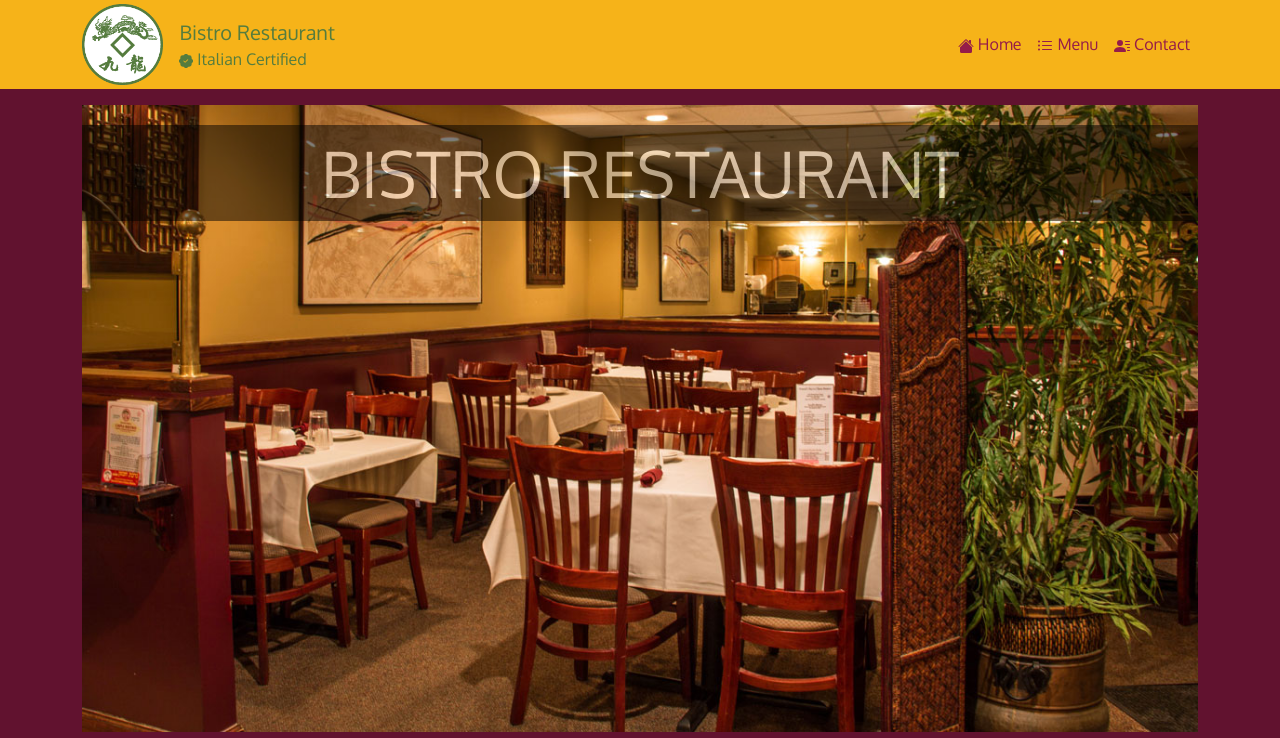
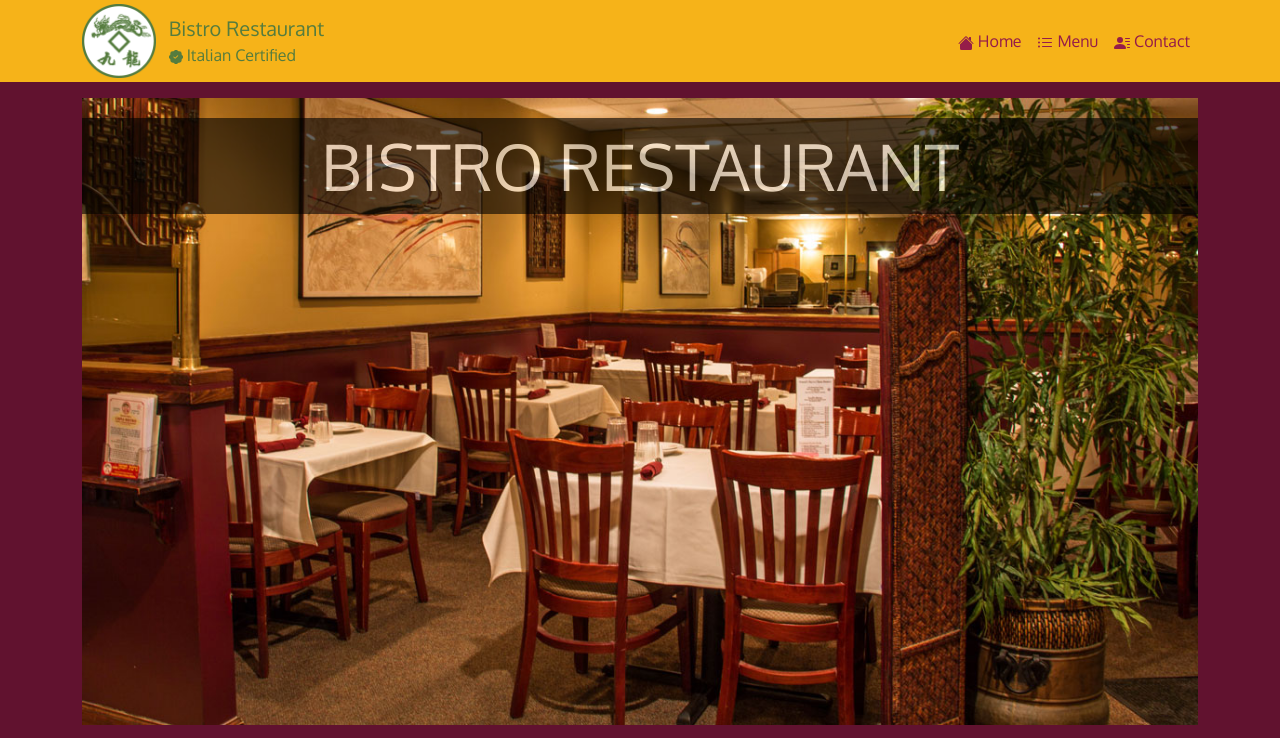
Before and after one commit to saeidataee/Coursera, a plain HTML site: page restaurant/index.html in a window 1280 px wide. Shown: the top 738 px of the page. Drawn offline with Linux system fonts and the light colour scheme; grey boxes are pictures that could not be loaded.

Commit message:
revised index

```diff
--- a/restaurant/css/app.css
+++ b/restaurant/css/app.css
@@ -28,6 +28,10 @@ body {
     color: #61122f !important;
 }
 
+.header-logo-part {
+    width: 260px !important;
+}
+
 /* main */
 
 .main-img {
@@ -52,7 +56,7 @@ body {
     background: #000;
     color: #fff;
     position: absolute;
-    opacity: 0.5;
+    opacity: 0.6;
 
 }
 
--- a/restaurant/index.html
+++ b/restaurant/index.html
@@ -22,12 +22,12 @@
             <div class="container-lg">
                 <a class="navbar-brand py-0" href="index.html">
                     <div class="container">
-                        <div class="row">
-                            <div class="col-3 ps-0">
-                                <img src="img/restaurant-logo_large.png" alt="logo" width="110%"
+                        <div class="row header-logo-part">
+                            <div class="col-4 px-0">
+                                <img src="img/restaurant-logo_large.png" alt="logo" width="85%"
                                     class="d-inline-block align-text-center">
                             </div>
-                            <div class="col-9 my-auto">
+                            <div class="col-8 my-auto px-0">
                                 <div class="d-inline-block">
                                     <div class="m-0 p-0 fs-5 brand-text">Bistro Restaurant</div>
                                     <div class="m-0 p-0 fs-6 brand-text">
```
